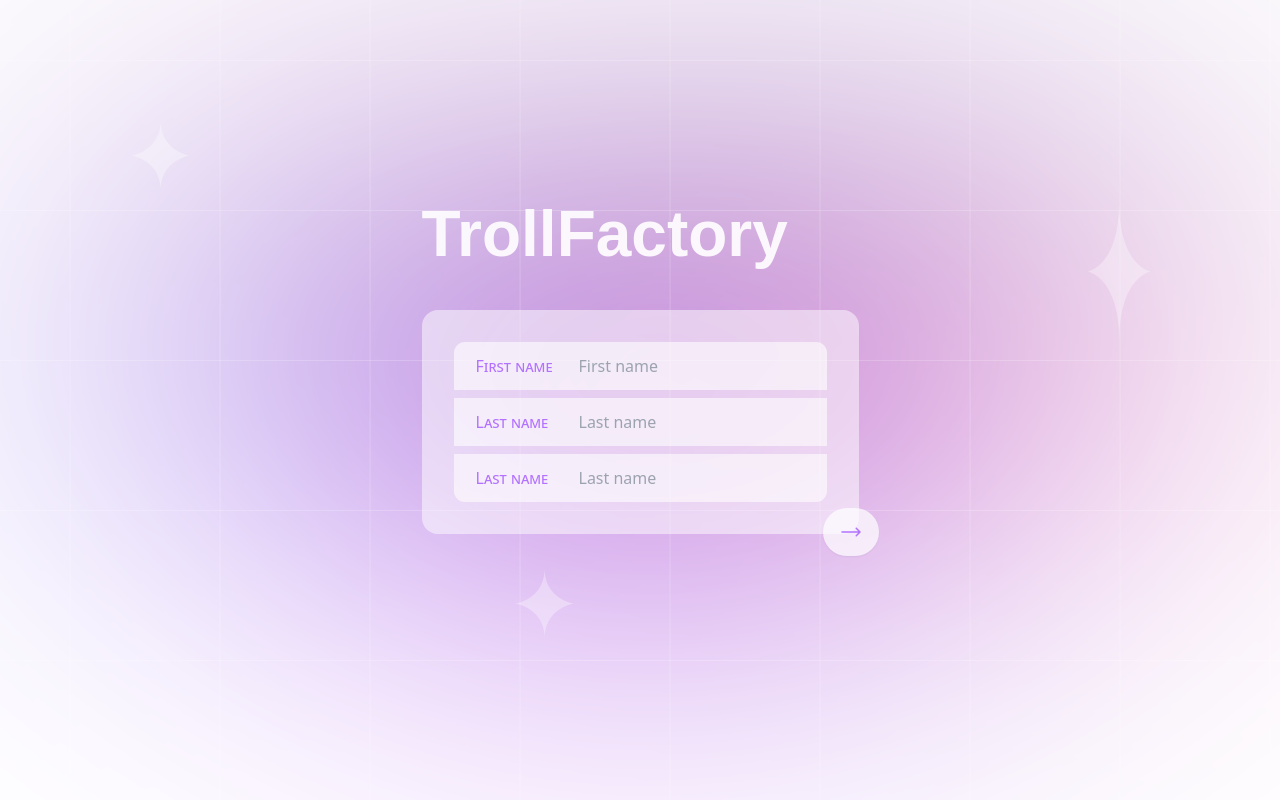
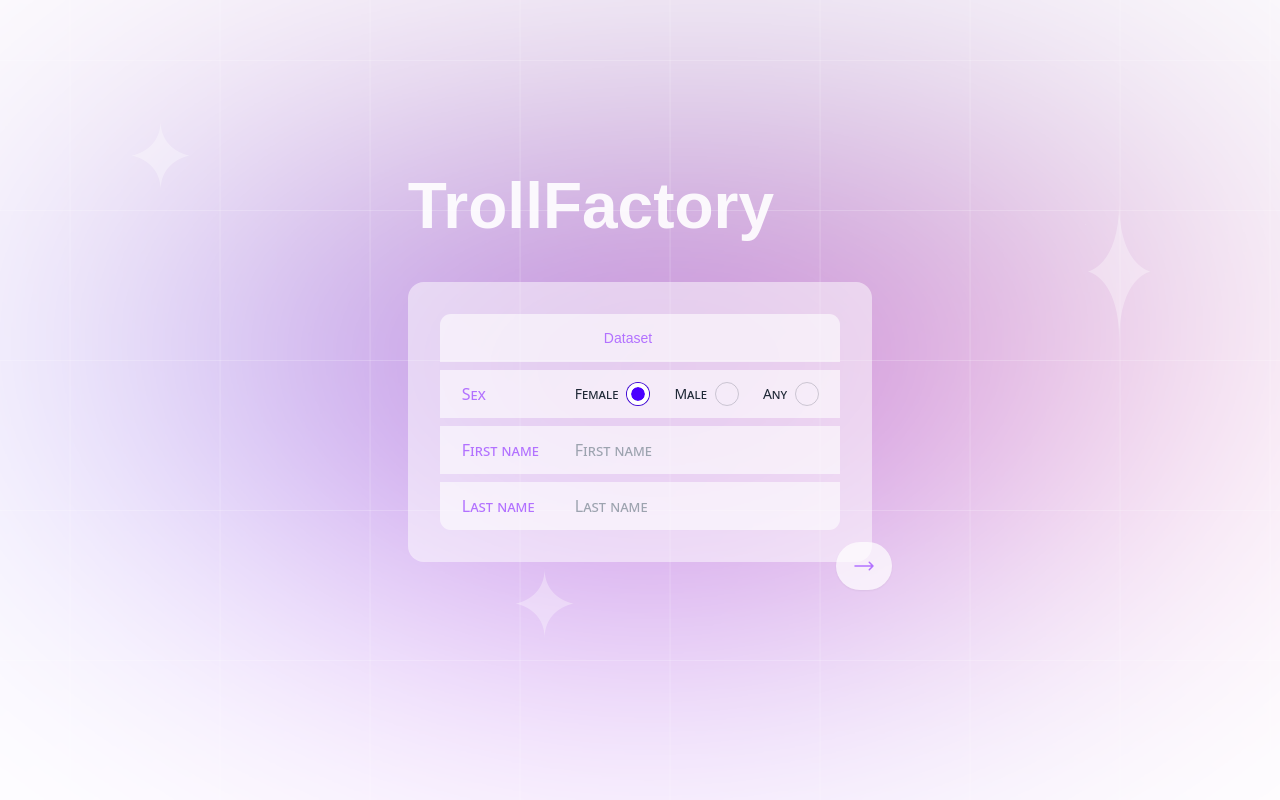
Before and after one commit to stanislavovsky/TrollFactory-Web, a Next.js app: page / in a window 1280 px wide. Built offline with nearby package versions, Linux system fonts and the light colour scheme; a web font is replaced by a local one.

Commit message:
feat: dataset and sex choice

```diff
--- a/src/app/globals.css
+++ b/src/app/globals.css
@@ -59,8 +59,19 @@ h4 {
   font-variant: small-caps;
   font-weight: 500;
   color: #B271FF;
-  width: 100px;
+  width: 110px;
   padding-left: 5px;
+}
+
+input,
+.label-text {
+  font-variant: small-caps;
+}
+
+select {
+  font-family: sans-serif;
+  color: #B271FF;
+  text-align-last: center;
 }
 
 .sparkle {
--- a/src/app/page.tsx
+++ b/src/app/page.tsx
@@ -9,13 +9,36 @@ export default function Home() {
           <h1 className="logo">TrollFactory</h1>
           <div className="card card-generator mt-7 mb-20">
             <div className="card-body">
-              <label className="input flex items-center gap-2 tf-input-top">
+              <select className="input tf-input-top select w-full">
+                <option disabled selected>Dataset</option>
+                <option>🇵🇱 polski / Polska</option>
+                <option>🇺🇸 English / USA</option>
+                <option>🇨🇳 中国人 / 中国</option>
+              </select>
+              <label className="input flex items-center gap-2 tf-input-middle">
+                <span className="tf-input-label">Sex</span>
+                <div className="form-control">
+                  <label className="label cursor-pointer pl-0">
+                    <span className="label-text pr-2">Female</span>
+                    <input type="radio" name="radio-10" className="radio checked:bg-primary" defaultChecked />
+                  </label>
+                </div>
+                <div className="form-control">
+                  <label className="label cursor-pointer">
+                    <span className="label-text px-2">Male</span>
+                    <input type="radio" name="radio-10" className="radio checked:bg-secondary" />
+                  </label>
+                </div>
+                <div className="form-control">
+                  <label className="label cursor-pointer">
+                    <span className="label-text px-2">Any</span>
+                    <input type="radio" name="radio-10" className="radio checked:bg-secondary" />
+                  </label>
+                </div>
+              </label>
+              <label className="input flex items-center gap-2 tf-input-middle">
                 <span className="tf-input-label">First name</span>
                 <input type="text" className="grow" placeholder="First name" />
-              </label>
-              <label className="input flex items-center gap-2 tf-input-middle">
-                <span className="tf-input-label">Last name</span>
-                <input type="text" className="grow" placeholder="Last name" />
               </label>
               <label className="input flex items-center gap-2 tf-input-bottom">
                 <span className="tf-input-label">Last name</span>
```
